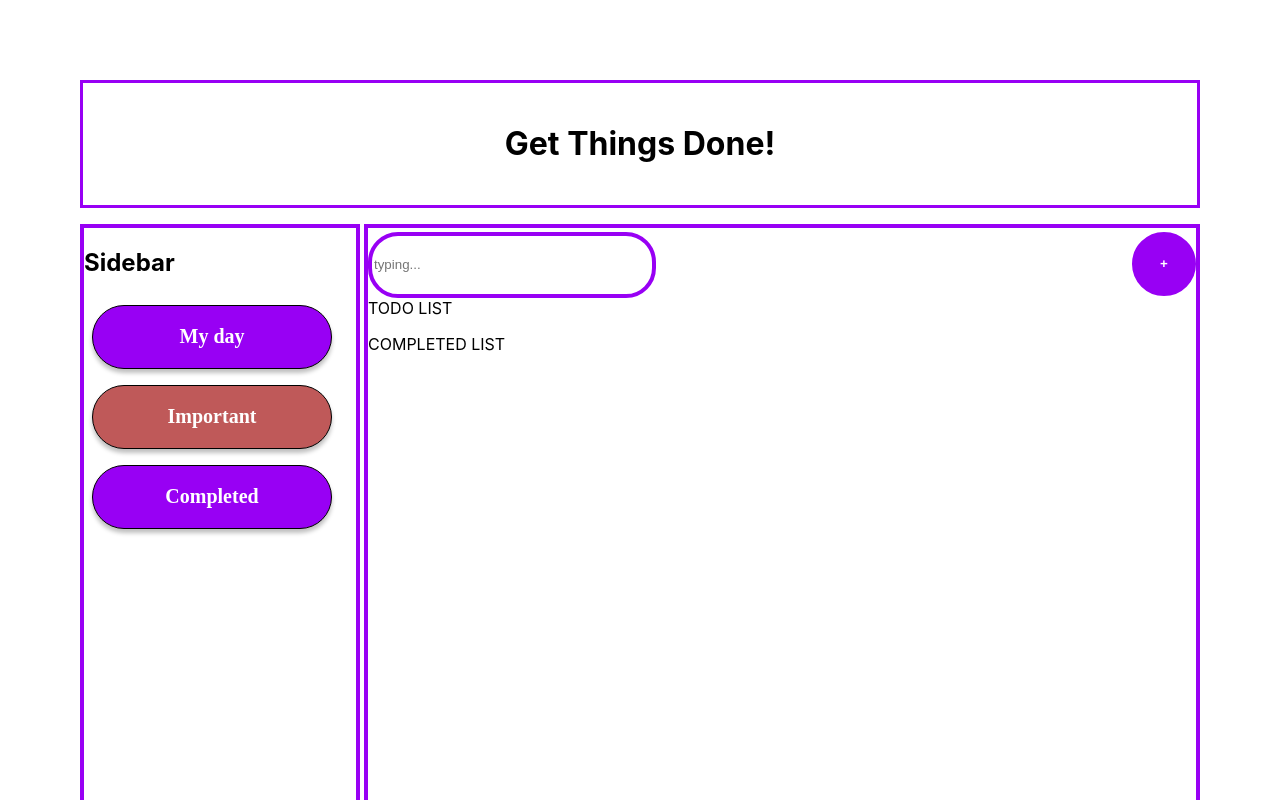
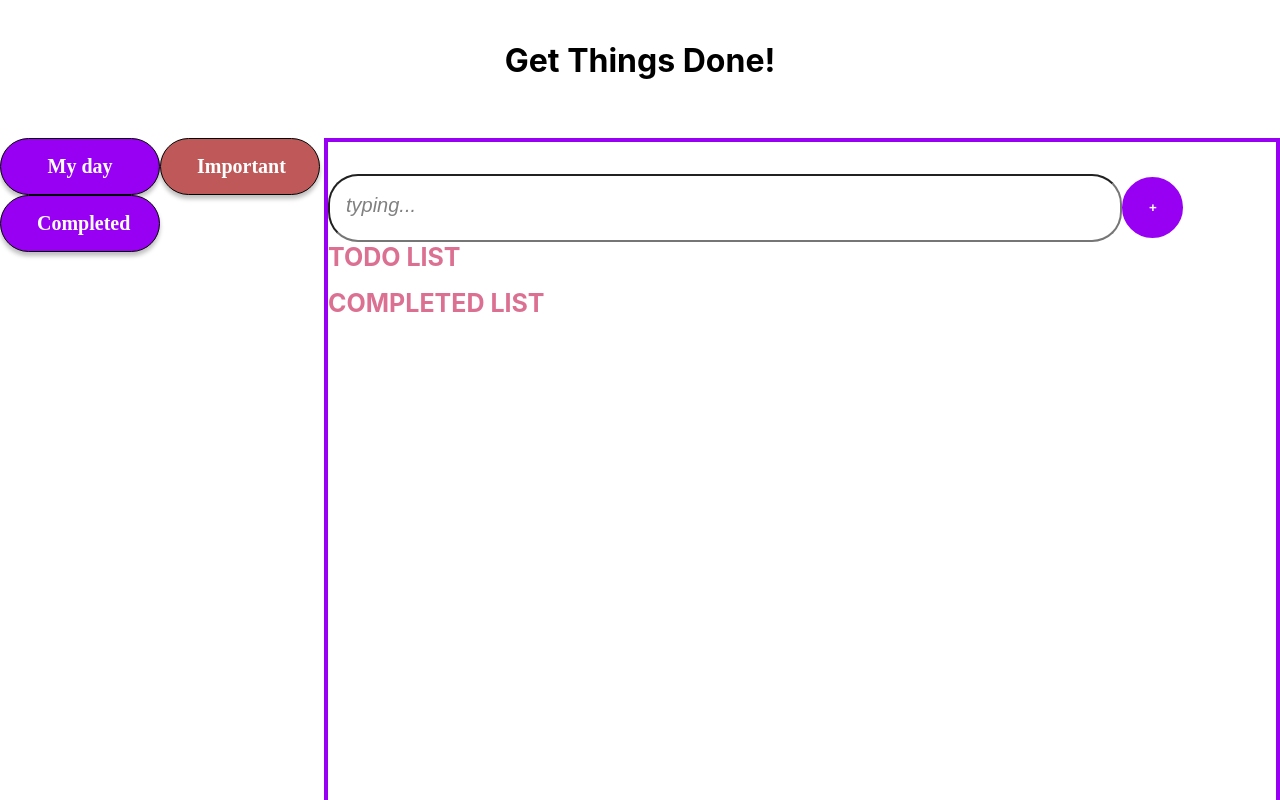
Before and after one commit to gizemayegul/todo_APP, a React (Create React App) app: page / in a window 1280 px wide. Shown: the top 800 px of the page. Built offline with nearby package versions, Linux system fonts and the light colour scheme.

Commit message:
added some style

```diff
--- a/public/index.html
+++ b/public/index.html
@@ -24,7 +24,7 @@
       work correctly both with client-side routing and a non-root public URL.
       Learn how to configure a non-root public URL by running `npm run build`.
     -->
-    <title>React App</title>
+    <title>Todo App</title>
     <script src="https://kit.fontawesome.com/68b9871c99.js" crossorigin="anonymous"></script>
   </head>
   <body>
--- a/src/components/TodoComponent.js
+++ b/src/components/TodoComponent.js
@@ -1,7 +1,7 @@
 import React from 'react';
 
 import { FontAwesomeIcon } from '@fortawesome/react-fontawesome';
-import { faTrash } from '@fortawesome/free-solid-svg-icons';
+import { faTrash, faFlag } from '@fortawesome/free-solid-svg-icons';
 
 
 
@@ -10,14 +10,11 @@ const TodoComponent = (props) => {
     return (
         <div className='container'>
             <aside className='sidebar'>
-                <h1>
-                    Sidebar
-                </h1>
                 <div>
                     <button className='filter-button'>
                         <span className='filter-buttontext'>My day </span>
                     </button>
-                    <button style={{background:"rgba(191, 89, 89, 1)"}}
+                    <button style={{ background: "rgba(191, 89, 89, 1)" }}
                         className='filter-button'>
                         <span className='filter-buttontext'>Important</span>
                     </button>
@@ -27,6 +24,7 @@ const TodoComponent = (props) => {
 
             </aside>
             <main className='content'>
+                <div className='input-container'>
                     <form onSubmit={props.handleAdd}>
                         <input
                             className='input-field'
@@ -35,24 +33,21 @@ const TodoComponent = (props) => {
                             value={props.item}
                             type='text'
                             id='text'
-                    ></input>
+                        />
+                        <label htmlFor='text'></label>
                         <button className='input-button' type="submit" >
                             <span className='plus-icon'>+</span>
                         </button>
                     </form>
+                </div>
                 <div >
-                    <label htmlFor='todo-list'>TODO LIST</label>
-                    <ul
-
+                    <label class="todo-label" htmlFor='todo-list'>TODO LIST</label>
+                    <ul className='list-holder'
                     >
                         {props.notCompletedTodos.map(todo => (
                             <li
                                 className='todo-list'
                                 key={todo.id}
-                                style={{
-                                    listStyle: 'none',
-                                    textDecoration: todo.completed ? 'line-through' : 'none',
-                                }}
                             >
                                 <label htmlFor='item1'>
                                     <input
@@ -62,24 +57,35 @@ const TodoComponent = (props) => {
                                     />
                                     {todo.name}
                                 </label>
-                                <span onClick={() => props.handleDelete(todo)}><FontAwesomeIcon className='close-icon' icon={faTrash} /></span>
+                                <span className='icons'>
+                                    <span className='position-icon' onClick={() => props.handleDelete(todo)}>
+                                        <FontAwesomeIcon className='close-icon' icon={faTrash} />
+                                    </span>
+                                    <span class="flag-position">
+                                        <FontAwesomeIcon className='flag-icon' icon={faFlag} />
+                                    </span>
+                                </span>
+
+
+
+
 
                             </li>
                         ))}
                     </ul>
                 </div>
                 <div>
-                    <label htmlFor='todo-list'>COMPLETED LIST</label>
+                    <label class="todo-label" htmlFor='todo-list'>COMPLETED LIST</label>
                     <ul
                         id="todo-list"
+                        className='list-holder'
 
                     >
                         {props.completedTodos.map(todo => (
                             <li
-
+                                className='todo-list'
                                 key={todo.id}
                                 style={{
-                                    listStyle: 'none',
                                     textDecoration: todo.completed ? 'line-through' : 'none',
                                 }}
 
@@ -93,7 +99,14 @@ const TodoComponent = (props) => {
                                     />
                                     {todo.name}
                                 </label>
-                                <span onClick={() => props.handleDelete(todo)}><FontAwesomeIcon className='close-icon' icon={faTrash} /></span>
+                                <span className='icons'>
+                                    <span className='position-icon' onClick={() => props.handleDelete(todo)}>
+                                        <FontAwesomeIcon className='close-icon' icon={faTrash} />
+                                    </span>
+                                    <span class="flag-position">
+                                        <FontAwesomeIcon className='flag-icon' icon={faFlag} />
+                                    </span>
+                                </span>
                             </li>
                         ))}
                     </ul>
--- a/src/index.css
+++ b/src/index.css
@@ -1,5 +1,5 @@
 body {
-  margin: 5rem;
+  margin: 0;
   padding: 0;
   height: 100%;
   font-family: -apple-system, BlinkMacSystemFont, 'Segoe UI', 'Roboto', 'Oxygen',
@@ -7,6 +7,7 @@ body {
     sans-serif;
   -webkit-font-smoothing: antialiased;
   -moz-osx-font-smoothing: grayscale;
+
 }
 
 code {
@@ -17,7 +18,6 @@ code {
 .header {
   display: flex;
   box-sizing: border-box;
-  border: 3px #9800F4 solid;
   align-items: center;
   justify-content: space-around;
   padding: 20px;
@@ -30,26 +30,62 @@ code {
   margin-top: 1rem;
 }
 
+
 .sidebar {
+  display: flex;
   width: 25%;
   min-height: 10vh;
-  box-sizing: border-box;
-  border: 0.25rem #9800F4 solid;
-  justify-content: space-around;
-  align-items: center;
+}
+
+.flag-icon{
 
 }
 
 .filter-button {
   background: #9800F4;
-  box-sizing: border-box;
   border: 1px solid #000000;
   box-shadow: 0px 4px 4px rgba(0, 0, 0, 0.25);
   border-radius: 2rem;
-  width: 15rem;
-  height: 4rem;
-  margin: 0.5rem;
+  width: 50%;
+  height: auto;
+  padding: 1rem;
 }
+
+
+
+.todo-list{
+ color:black;
+ list-style: none;
+ font-size: 20px;
+ font-family: sans-serif;
+ box-sizing: border-box;
+ border: 1px solid #000000;
+ width: 80% ;
+ border-radius: 1rem;
+ height: auto;
+ padding: 1rem;
+ background: #bed077;
+ overflow:scroll;
+}
+
+.close-icon{
+  color: #9800F4;
+}
+.flag-icon{
+  color: red;
+}
+.icons{
+  margin-left: 0%;
+}
+.position-icon{
+  margin-left: 1%;
+  float: right;
+}
+.flag-position{
+  float: right;
+
+}
+
 
 .filter-buttontext {
   font-family: 'Karla';
@@ -67,20 +103,16 @@ code {
   min-height: 10vh;
   border: 0.25rem #9800F4 solid;
   margin-left: 0.25rem;
-  display: inline-flexbox;
 
 }
 
 .input-button {
-  position: absolute;
-  width: 4rem;
-  height: 4rem;
   background: #9800F4;
   border: 2px solid #9800F4;
   border-radius: 5rem;
-  top: 0.25rem;
-  right: 0;
-  bottom: 0;
+  height: 3.8rem;
+  width: 3.8rem;
+
 }
 
 .plus-icon {
@@ -92,15 +124,26 @@ code {
 }
 
 .input-field {
-  margin-top: 0.25rem;
+  margin-top: 2rem;
   background: #FFFFFF;
-  border: 0.25rem solid #9800F4;
+  border: 2x solid #9800F4;
   border-radius: 30px;
-  width: 61rem;
-  height: 3.5rem;
+  height: 2rem;
+  width: 80%;
+  padding: 1rem;
+}
+::placeholder {
+  color: gray;
+  font-style: italic;
+  font-size: 20px;
+}
+
+.todo-label{
+  font-size: 25px;
+  font-weight: 700;
+  color: palevioletred;
 
 }
-
 
 .footer {
   margin-top: 1rem;
@@ -111,35 +154,3 @@ code {
   border: 0.25rem #9800F4 solid;
 
 }
-
-
-@media only screen and (max-width: 768px) {
-  .container {
-    flex-direction: column;
-  }
-
-  .input-field {
-    width: 50%;
-  }
-
-  .todo-list
-
-  .sidebar,
-  .content {
-    width: 100%;
-    max-height: none;
-  }
-
-  .filter-button {
-    border-radius: 2rem;
-    width: 10rem;
-    height: 2rem;
-    margin: 0.w5rem;
-  }
-}
-
-@media (min-width: 1200px) {
-  .input-field {
-    width: 33.33%;
-  }
-}
```
Lines whose indentation alone changed are shown as unchanged.
